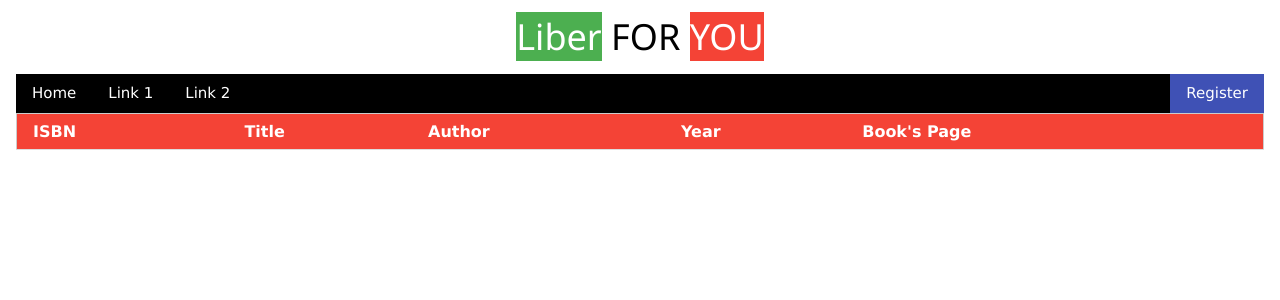
After one commit to despotes/project1, a Flask app: template templates/search.html in a window 1280 px wide. The commit adds this page. Shown: the top 300 px of the page. Run offline with Flask 2, Linux system fonts and the light colour scheme; the template is opened without the code that fills it, so the values that code supplies are empty.

Commit message:
added books list feature

```diff
--- a/application.py
+++ b/application.py
@@ -1,4 +1,5 @@
 import os
+import requests
 
 from flask import Flask, session, render_template, request, redirect, flash, url_for
 from flask_session import Session
@@ -132,3 +133,40 @@ def logout():
 
     # Redirect user to login form
     return redirect("/")
+
+@app.route("/search", methods=["GET"])
+@login_required
+def search():
+
+    if not request.args.get("isbn") and not request.args.get('title') and not request.args.get('author') and not request.args.get('year'):
+
+       flash(u"You must provide at least one query", "Error")
+       return redirect("/")
+
+
+    isbn = "%" if not request.args.get("isbn") else "%" + request.args.get("isbn") + "%"
+    title = "%" if not request.args.get('title') else "%" + request.args.get('title') + "%"
+    author = "%" if not request.args.get('author') else "%" + request.args.get('author') + "%"
+    year = "%" if not request.args.get('year') else "%" + request.args.get('year') + "%"
+
+    print(isbn, title, author, year)
+
+    rows = db.execute(""" SELECT * FROM books WHERE isbn ILIKE :isbn
+                        AND title ILIKE :title AND author ILIKE :author
+                        AND CAST(year AS VARCHAR(4)) ILIKE :year LIMIT 10""",
+                        {"isbn": isbn, "title": title, "author": author, "year": year}).fetchall()
+    db.commit()
+
+    if len(rows) == 0:
+        flash("No Results Found", "Error")
+        return redirect("/")
+
+    return render_template("search.html", rows=rows)
+
+@app.route("/book")
+@login_required
+
+def book():
+    res = requests.get("https://www.goodreads.com/book/review_counts.json", params={"key": "r8aSwkqLQJhwGf5DZUMt7g", "isbns": "9781632168146"})
+
+    return res.json()
--- a/templates/index.html
+++ b/templates/index.html
@@ -7,7 +7,7 @@
 {% block body %}
 <div class="w3-display-container w3-margin-top">
 
-        <form class="w3-display-topmiddle w3-third w3-container w3-card-4" action="#" method="post">
+        <form class="w3-display-topmiddle w3-third w3-container w3-card-4" action="{{ url_for('search') }}" method="get">
         <h1 class="w3-center">Look up for a Book</h1>
 
         <p>
--- /dev/null
+++ b/templates/search.html
@@ -0,0 +1,27 @@
+{% extends "layout.html" %}
+
+{% block title %}
+    Search
+{% endblock %}
+
+{% block body %}
+<table class="w3-table-all">
+
+    <thead>
+        <tr class="w3-red">
+            <th>ISBN</th> <th>Title</th> <th>Author</th> <th>Year</th> <th>Book's Page</th>
+        </tr>
+    </thead>
+
+
+    <tbody>
+    {% for id, isbn, title, author, year in rows %}
+    <tr>
+        <td>{{ isbn }}</td> <td>{{ title }}</td> <td>{{ author }}</td> <td>{{ year }}</td>
+        <td><a href="#">Link</a></td>
+    </tr>
+    {% endfor %}
+    </tbody>
+
+</table>
+{% endblock %}
```
Also changed, not shown: helpers.py (+32 -0 lines), 2 other files.
